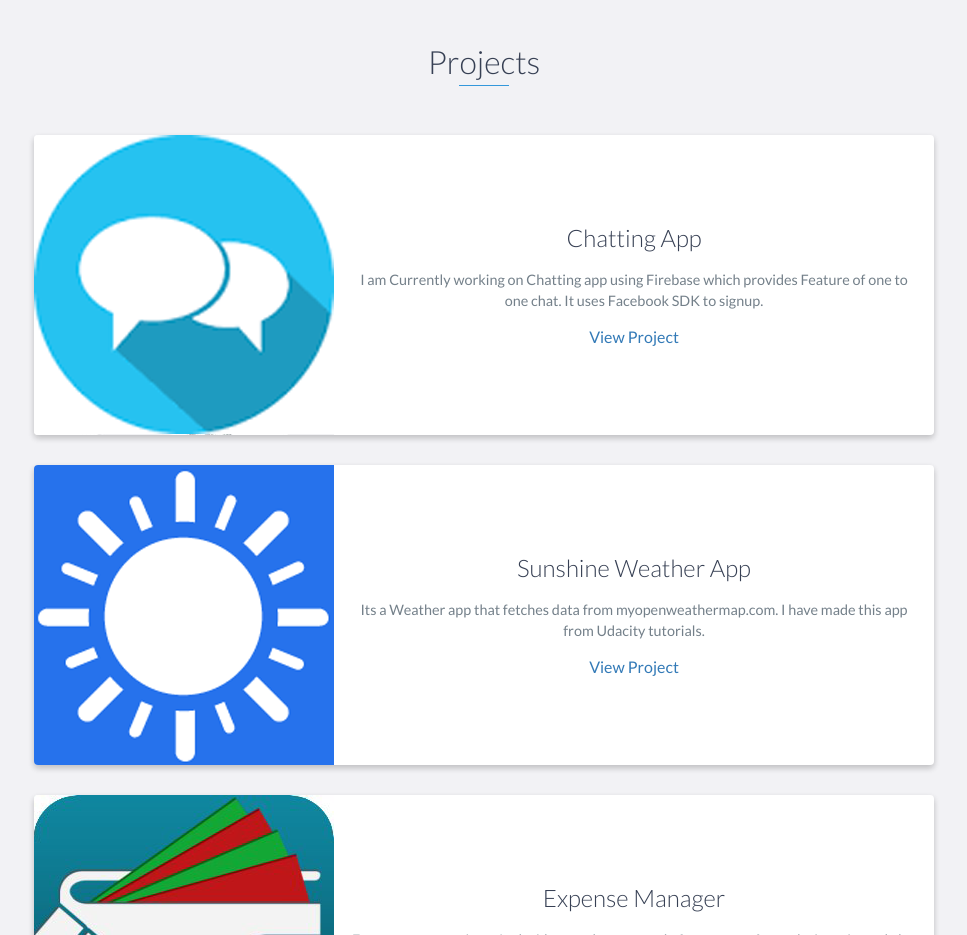
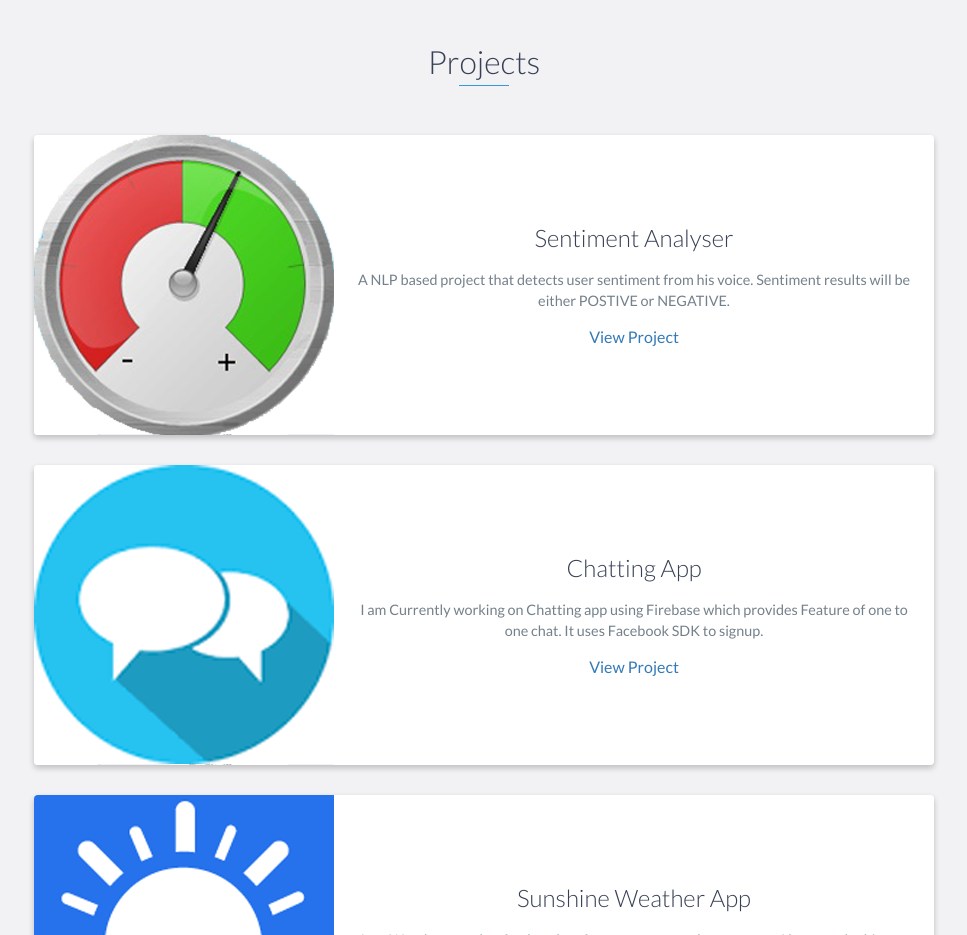
Before and after one commit to abhinavnimesh/abhinavnimesh.github.io, a website: page index.html in a window 1280 px wide. Shown: the part 1820-2755 px from the top of the page, without its empty margins (156-1123 px from the left). Drawn offline with nearby package versions, Linux system fonts and the light colour scheme.

Commit message:
added sentiment analyser

```diff
--- a/index.html
+++ b/index.html
@@ -134,7 +134,21 @@
     <div id="projects" class="background-alt">
         <h2 class="heading">Projects</h2>
         <div class="container">
-            <div class="row">
+            <div class="row"> <div class="project shadow-large">
+                    <div class="project-image">
+                        <img src="images/sentiment.png" />
+                    </div>
+                    <!-- End .project-image -->
+                    <div class="project-info">
+                        <h3>Sentiment Analyser</h3>
+                        <p>
+                             A NLP based project that detects user sentiment from his voice. Sentiment results will be either POSTIVE or NEGATIVE.
+                        </p>
+                        <a href="https://github.com/AnonymousPandaHackathon/SentimentAnalyser">View Project</a>
+                    </div>
+                    <!-- End .project-info -->
+                </div>
+                <!-- End .project -->
                 <div class="project shadow-large">
                     <div class="project-image">
                         <img src="images/project-chatapp.png" />
```
Also changed, not shown: images/sentiment.png (added).
